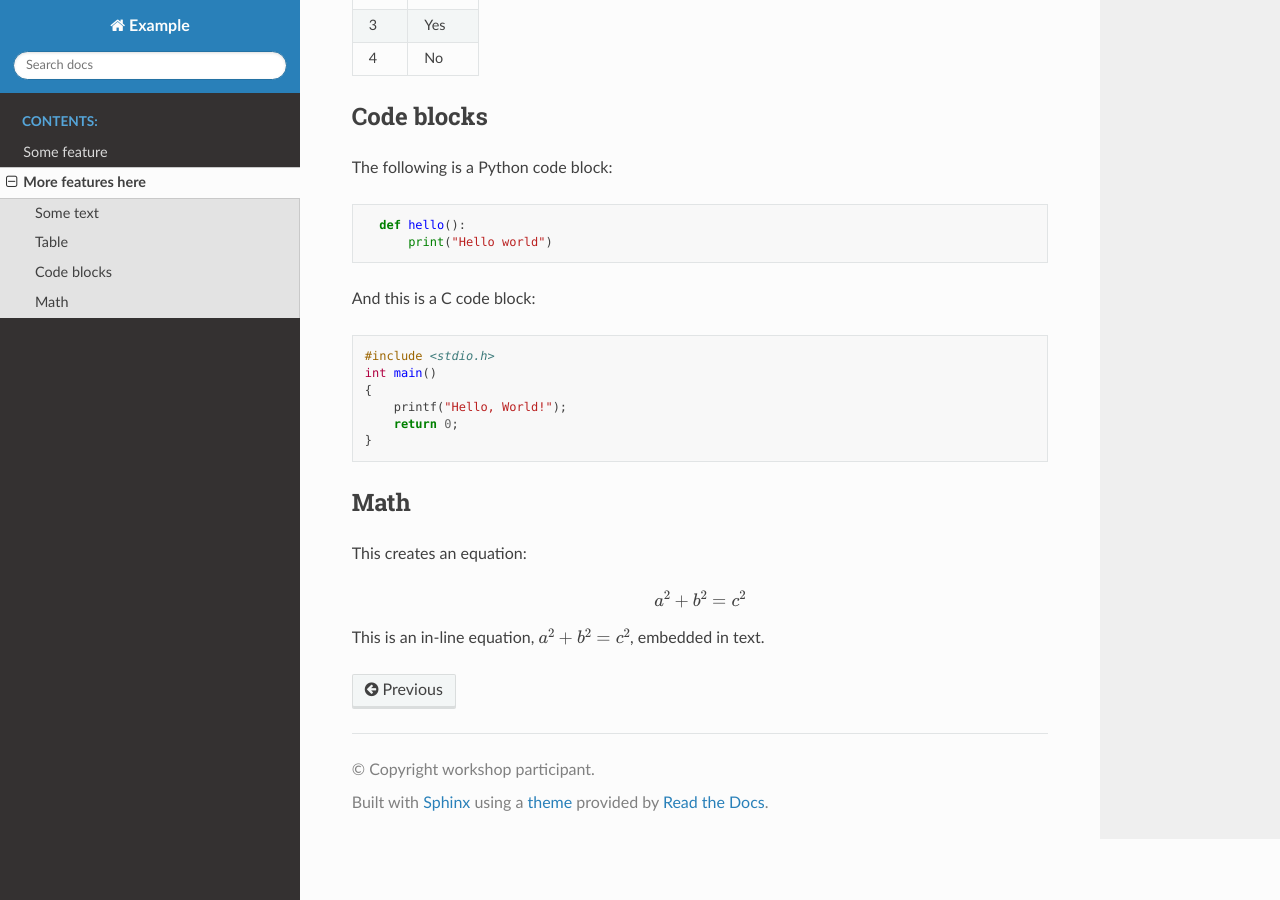
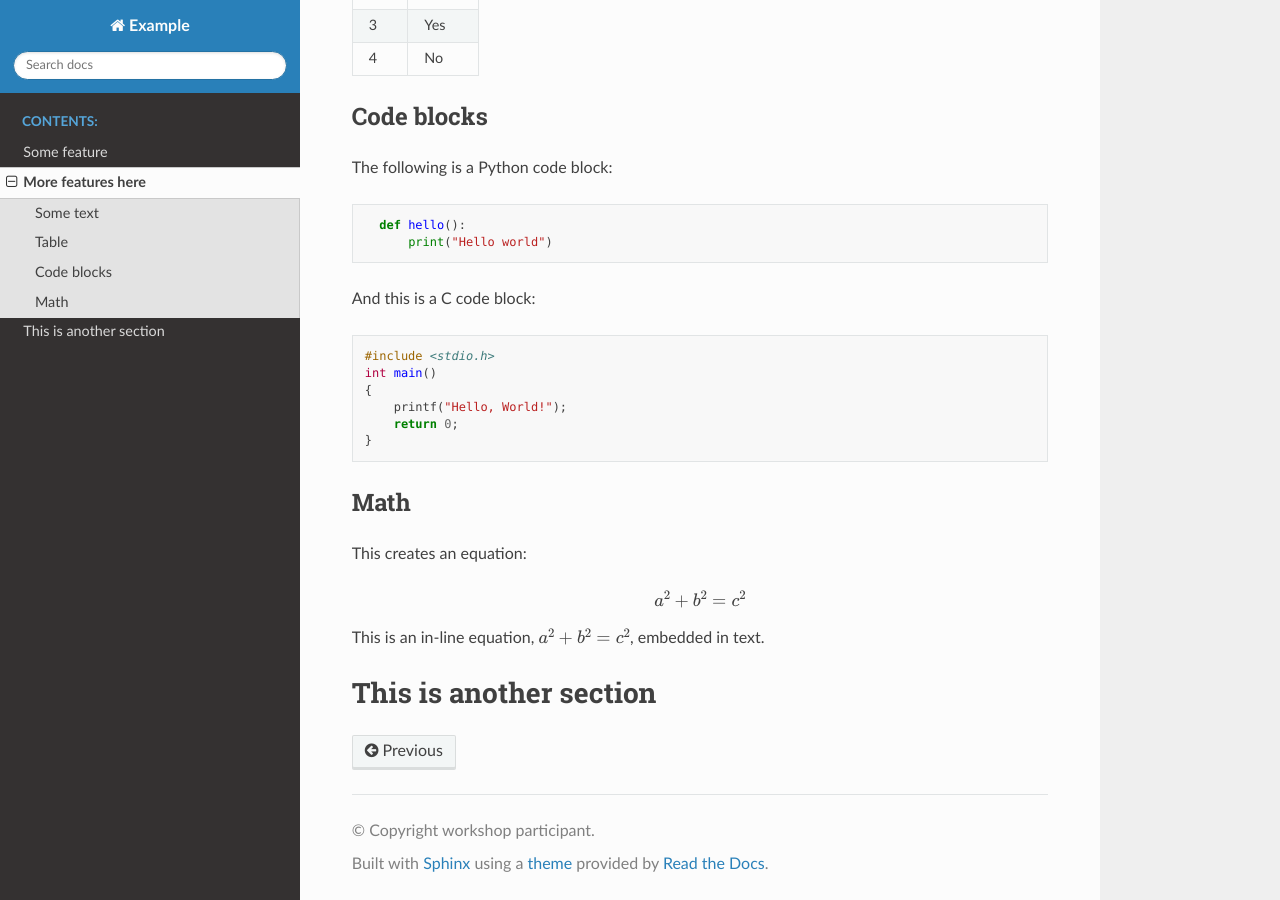
Before and after one commit to gerwolf/doc-example, a Sphinx documentation site: the page built from doc/another-feature.md, in a window 1280 px wide and 900 px high, scrolled down 506 px. Built offline with Sphinx 7.4.7 and the Read the Docs theme 2.0.0, drawn with Linux system fonts in a browser that asks for light colours.

Commit message:
Update another-feature.md

````diff
--- a/doc/another-feature.md
+++ b/doc/another-feature.md
@@ -49,3 +49,5 @@ a^2 + b^2 = c^2
 ```
 
 This is an in-line equation, {math}`a^2 + b^2 = c^2`, embedded in text.
+
+# This is another section
````
